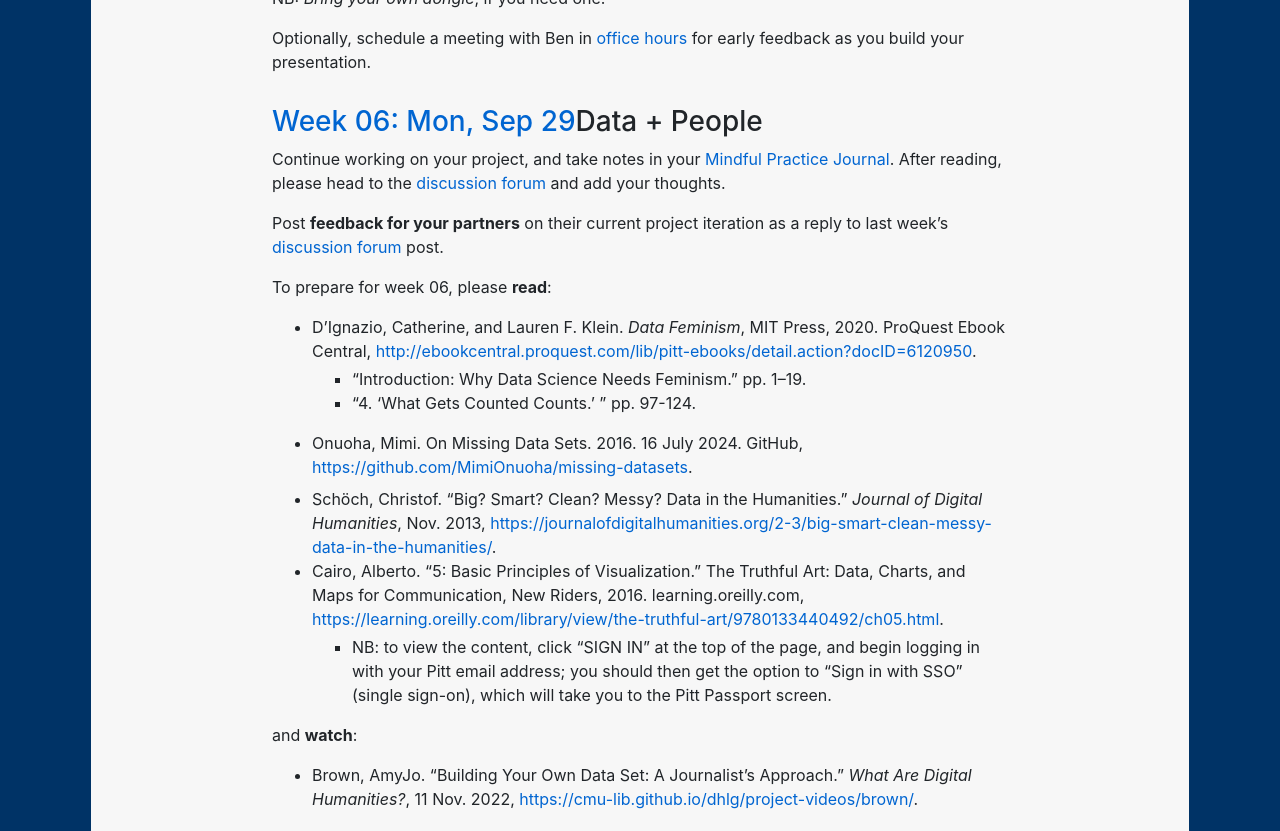
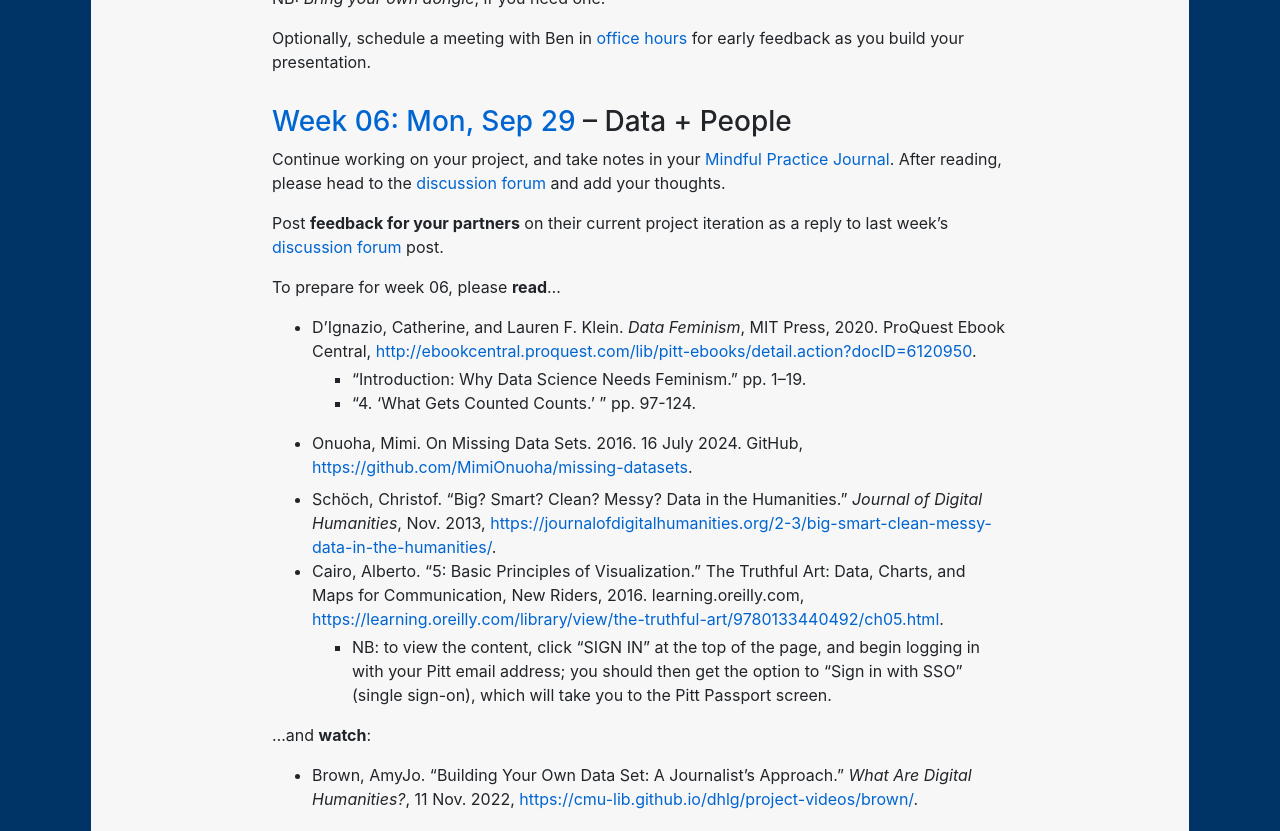
Before and after one commit to benmiller314/dsam2025fall, a Jekyll site: the page built from schedule.md, in a window 1280 px wide and 1400 px high, scrolled down 4941 px. Shown: the part 156-987 px from the top of the window. Built offline with Jekyll 4.4.1, drawn with Linux system fonts in a browser that asks for light colours; our own code applies the rules of GitHub Pages for plain Markdown files.

Commit message:
minor fixes

```diff
--- a/schedule.md
+++ b/schedule.md
@@ -159,13 +159,13 @@
 
 
 
-<h3 id="week-06"><a href='plans/week-06'>Week 06: Mon, Sep 29</a>Data + People</h3>
+<h3 id="week-06"><a href='plans/week-06'>Week 06: Mon, Sep 29</a> – Data + People</h3>
 
 Continue working on your project, and take notes in your [Mindful Practice Journal](projects.md). After reading, please head to the [discussion forum]({{site.repo_url}}/discussions) and add your thoughts.
 
 Post **feedback for your partners** on their current project iteration as a reply to last week's [discussion forum]({{site.repo_url}}/discussions) post.
 
-To prepare for week 06, please **read**:
+To prepare for week 06, please **read**...
 
 * D’Ignazio, Catherine, and Lauren F. Klein. <em>Data Feminism</em>, MIT Press, 2020. ProQuest Ebook Central, <a href="http://ebookcentral.proquest.com/lib/pitt-ebooks/detail.action?docID=6120950">http://ebookcentral.proquest.com/lib/pitt-ebooks/detail.action?docID=6120950</a>.
     - “Introduction: Why Data Science Needs Feminism.” pp. 1–19.
@@ -175,7 +175,7 @@
 * Cairo, Alberto. “5: Basic Principles of Visualization.” The Truthful Art: Data, Charts, and Maps for Communication, New Riders, 2016. learning.oreilly.com, <a href="https://learning.oreilly.com/library/view/the-truthful-art/9780133440492/ch05.html">https://learning.oreilly.com/library/view/the-truthful-art/9780133440492/ch05.html</a>.
     - NB: to view the content, click "SIGN IN" at the top of the page, and begin logging in with your Pitt email address; you should then get the option to "Sign in with SSO" (single sign-on), which will take you to the Pitt Passport screen.
 
-and **watch**:
+...and **watch**:
 
 * Brown, AmyJo. “Building Your Own Data Set: A Journalist’s Approach.” _What Are Digital Humanities?_, 11 Nov. 2022, <a href="https://cmu-lib.github.io/dhlg/project-videos/brown/">https://cmu-lib.github.io/dhlg/project-videos/brown/</a>.
 
```
Also changed, not shown: resources.md (+1 -1 lines).
